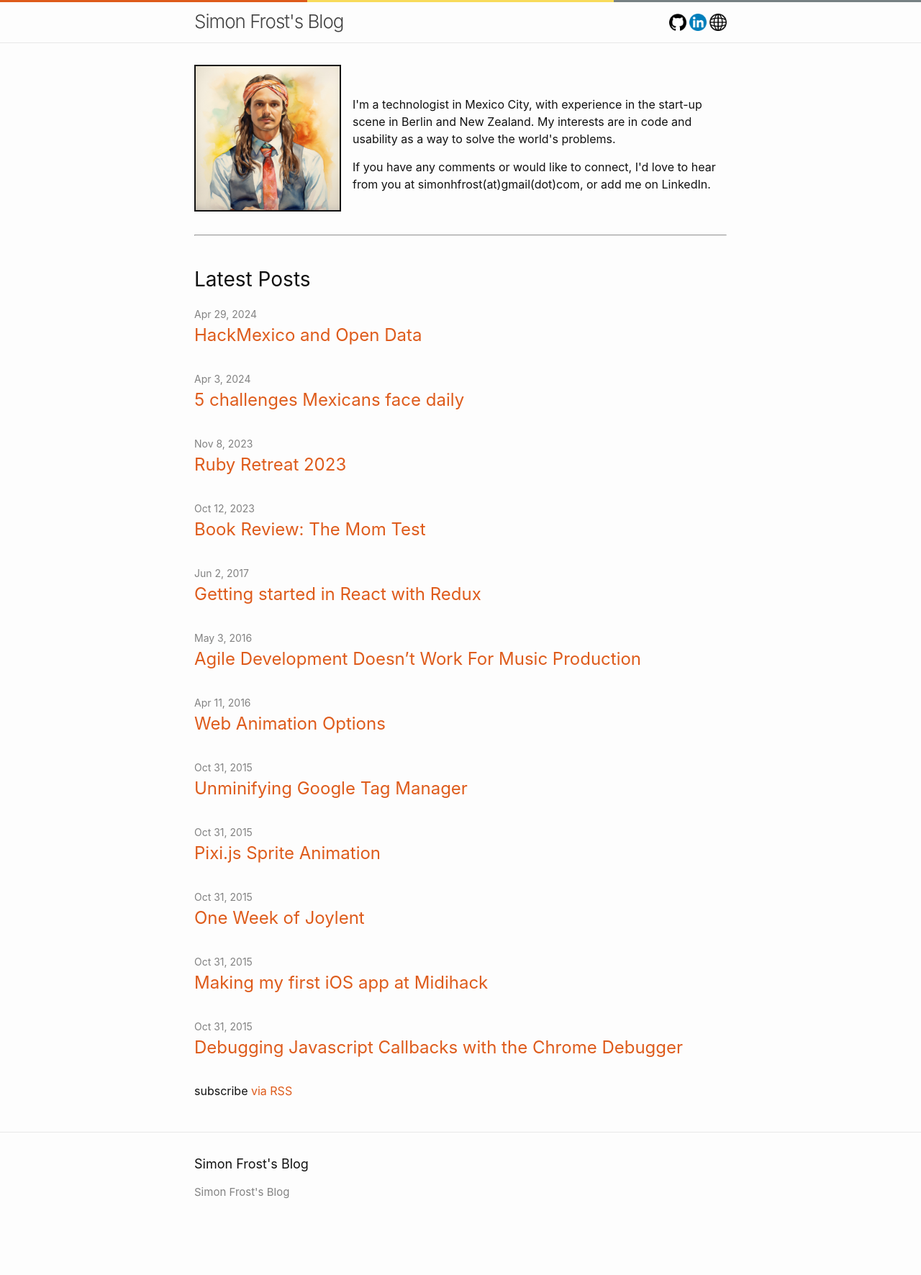
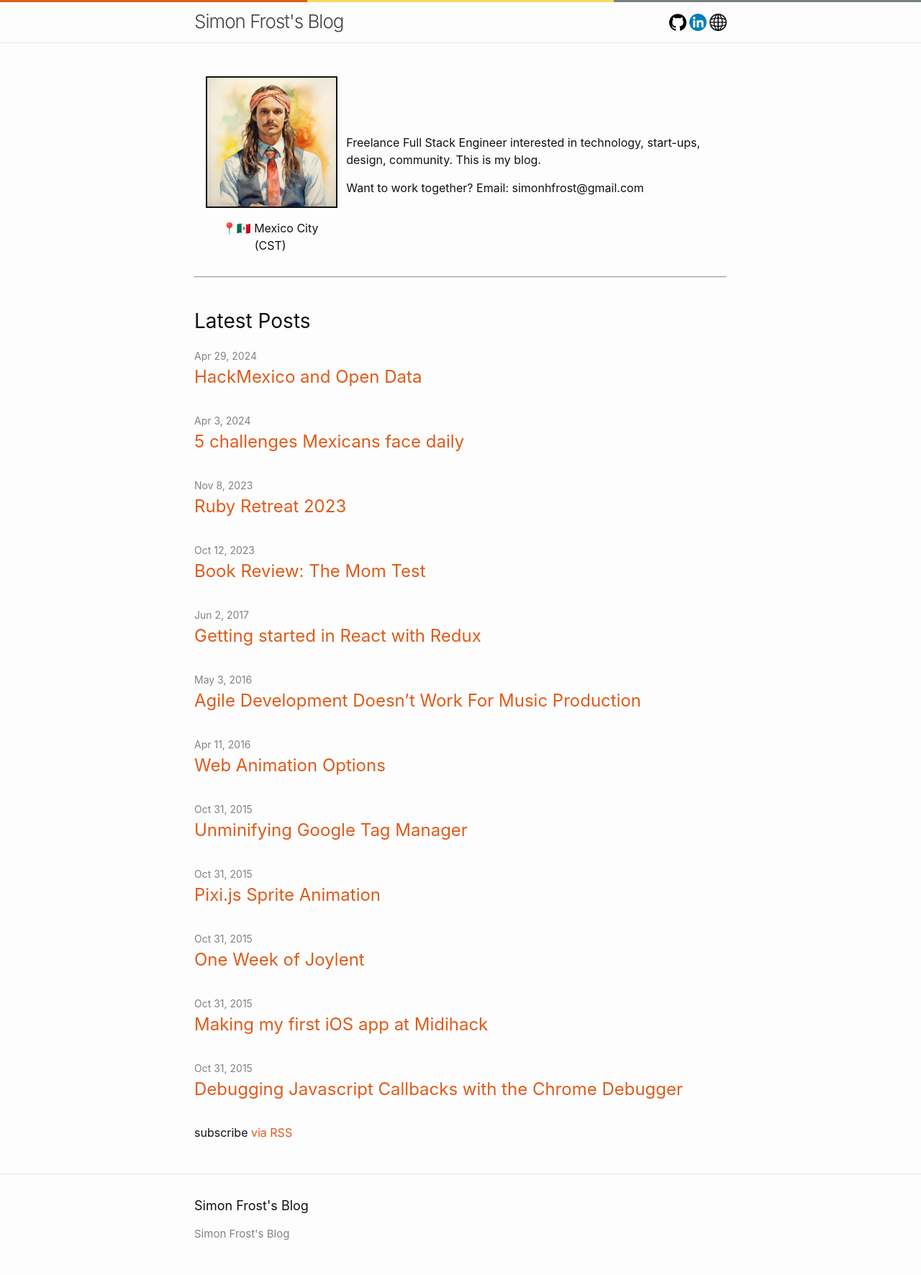
Before and after one commit to SimonHFrost/jekyll_blog, a Jekyll site: the page built from index.markdown, in a window 1280 px wide. Shown: the whole page at 72% size. Built offline with Jekyll 4.4.1, drawn with Linux system fonts in a browser that asks for light colours; before the commit the page ends 1713 px from its top, so only the background shows below that.

Commit message:
Update bio

```diff
--- a/index.markdown
+++ b/index.markdown
@@ -11,10 +11,14 @@ list_title: 'Latest Posts'
 }
 
 .profile-container img {
-    height: 200px;
-    width: 200px;
+    /* height: 512px; */
+    width: 256px;
     border: 2px solid;
     margin-bottom: 16px; /* Adjust this as needed for non-mobile view */
+}
+
+.profile-container .profile-image {
+    text-align: center;
 }
 
 .profile-container div {
@@ -26,6 +30,7 @@ list_title: 'Latest Posts'
     .profile-container {
         flex-direction: column;
         align-items: center; /* Center align items in mobile view */
+        text-align: center;
     }
 
     .profile-container div {
@@ -35,14 +40,15 @@ list_title: 'Latest Posts'
 </style>
 
 <div class="profile-container">
-    <img src="/assets/profile-picture.jpg" alt="Profile Picture">
+    <div class="profile-image">
+        <img src="/assets/profile-picture.jpg" alt="Profile Picture"/>
+        <p>📍🇲🇽 Mexico City (CST)</p>
+    </div>
 
     <div>
-        <p>I'm a technologist in Mexico City, with experience in the start-up scene in Berlin and New Zealand. My interests are in code and usability as a way to solve the world's problems.</p>
-
-        <p>If you have any comments or would like to connect, I'd love to hear from you at <span>simonhfrost(at)gmail(dot)com</span>, or add me on LinkedIn.</p>
+        <p>Freelance Full Stack Engineer interested in technology, start-ups, design, community. This is my blog.</p>
+        <p>Want to work together? Email: simon<span>h</span>frost@gmail.com</p>
     </div>
 </div>
-
 <hr />
 <br />
```
